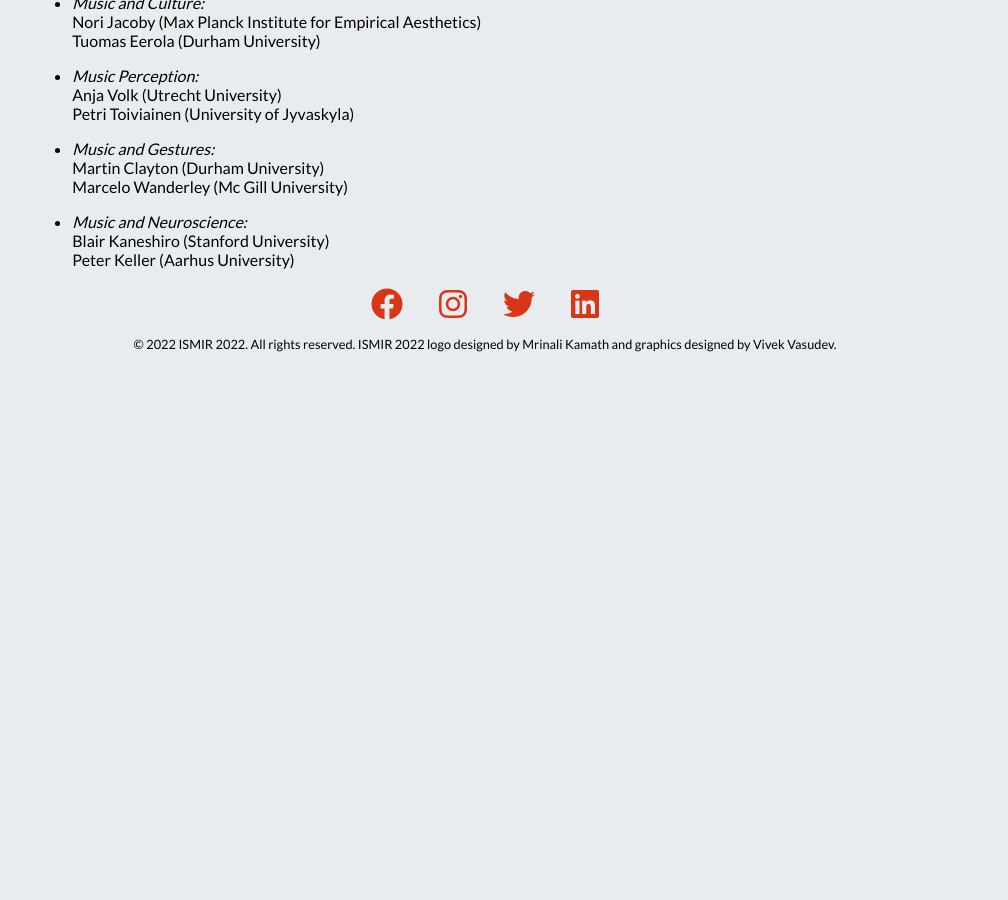
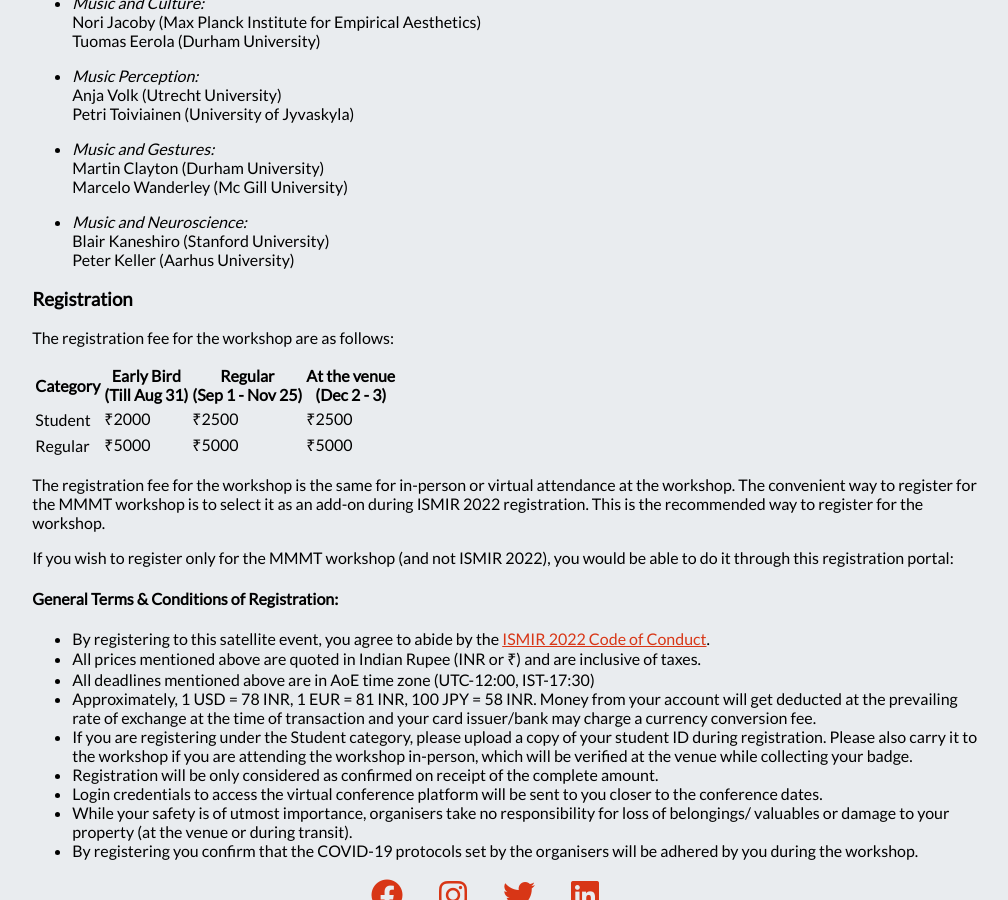
Before and after one commit to ismir2022/ismir2022.github.io, a Jekyll site: the page built from satellites/mmmt.md, in a window 1280 px wide and 900 px high, scrolled down 1059 px. Shown: the whole window, without its empty margins (155-1163 px from the left). Built offline with Jekyll 4.4.1, drawn with Linux system fonts in a browser that asks for light colours; nearby versions of some CDN libraries; before the commit the page ends 1423 px from its top, so only the background shows below that.

Commit message:
Update mmmt.md

```diff
--- a/satellites/mmmt.md
+++ b/satellites/mmmt.md
@@ -32,3 +32,27 @@
 - _Music and Neuroscience:_ <br>
 Blair Kaneshiro (Stanford University)<br>
 Peter Keller (Aarhus University)<br>
+
+### Registration
+
+The registration fee for the workshop are as follows:
+
+| Category | Early Bird <br> (Till Aug 31)| Regular <br> (Sep 1 - Nov 25) | At the venue <br> (Dec 2 - 3)|
+| --- | --- | --- | --- |
+| Student | ₹2000 | ₹2500 | ₹2500 |
+| Regular | ₹5000 | ₹5000 | ₹5000 |
+
+The registration fee for the workshop is the same for in-person or virtual attendance at the workshop. The convenient way to register for the MMMT workshop is to select it as an add-on during ISMIR 2022 registration. This is the recommended way to register for the workshop.
+
+If you wish to register only for the MMMT workshop (and not ISMIR 2022), you would be able to do it through this registration portal: <Link available soon>
+
+#### General Terms & Conditions of Registration:
+- By registering to this satellite event, you agree to abide by the [ISMIR 2022 Code of Conduct](https://ismir2022.ismir.net/codeofconduct).
+- All prices mentioned above are quoted in Indian Rupee (INR or ₹) and are inclusive of taxes.
+- All deadlines mentioned above are in AoE time zone (UTC-12:00, IST-17:30)
+- Approximately, 1 USD = 78 INR, 1 EUR = 81 INR, 100 JPY = 58 INR. Money from your account will get deducted at the prevailing rate of exchange at the time of transaction and your card issuer/bank may charge a currency conversion fee.
+- If you are registering under the Student category, please upload a copy of your student ID during registration. Please also carry it to the workshop if you are attending the workshop in-person, which will be verified at the venue while collecting your badge.
+- Registration will be only considered as confirmed on receipt of the complete amount.
+- Login credentials to access the virtual conference platform will be sent to you closer to the conference dates.
+- While your safety is of utmost importance, organisers take no responsibility for loss of belongings/ valuables or damage to your property (at the venue or during transit).
+- By registering you confirm that the COVID-19 protocols set by the organisers will be adhered by you during the workshop.
```
